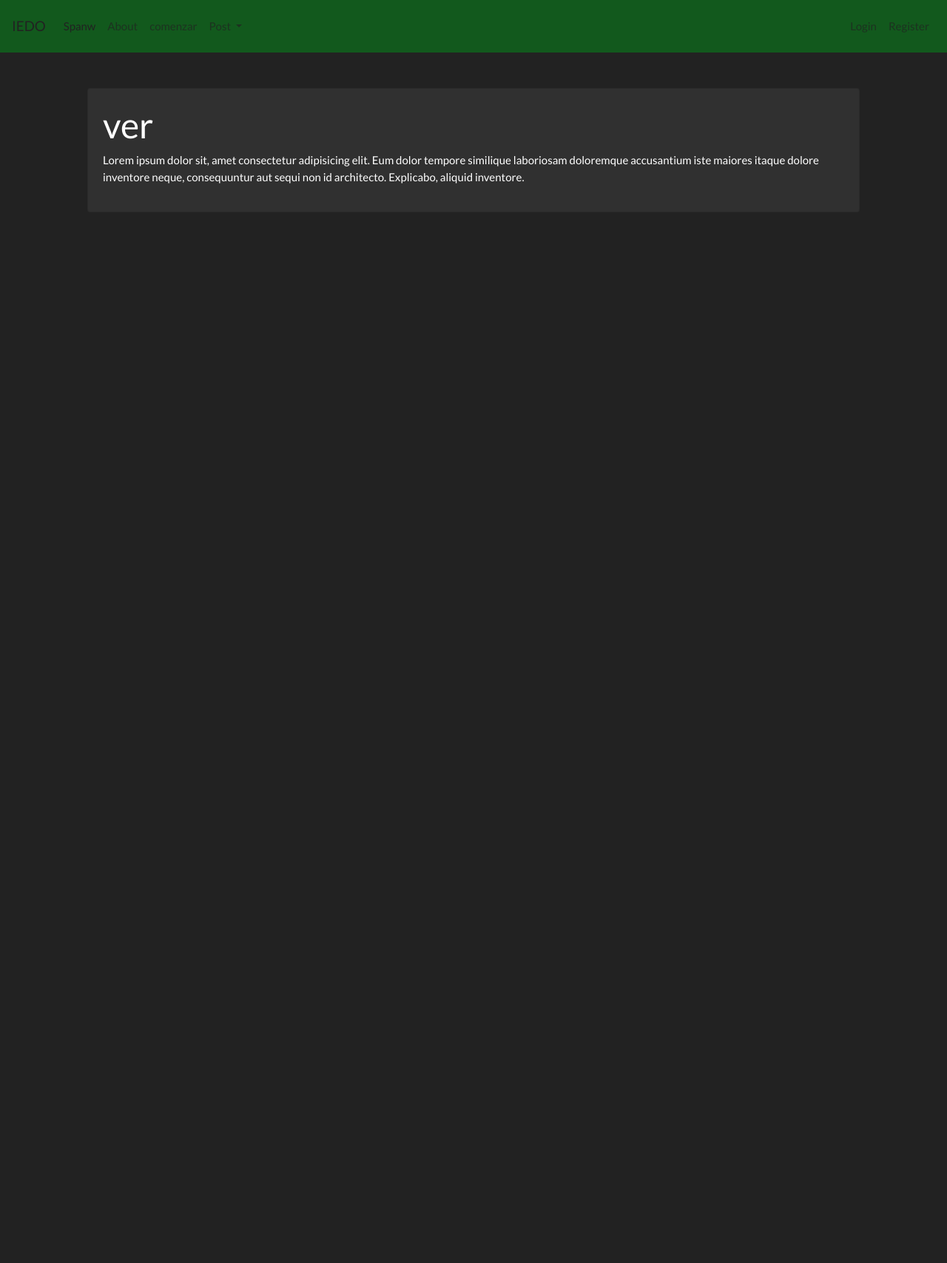
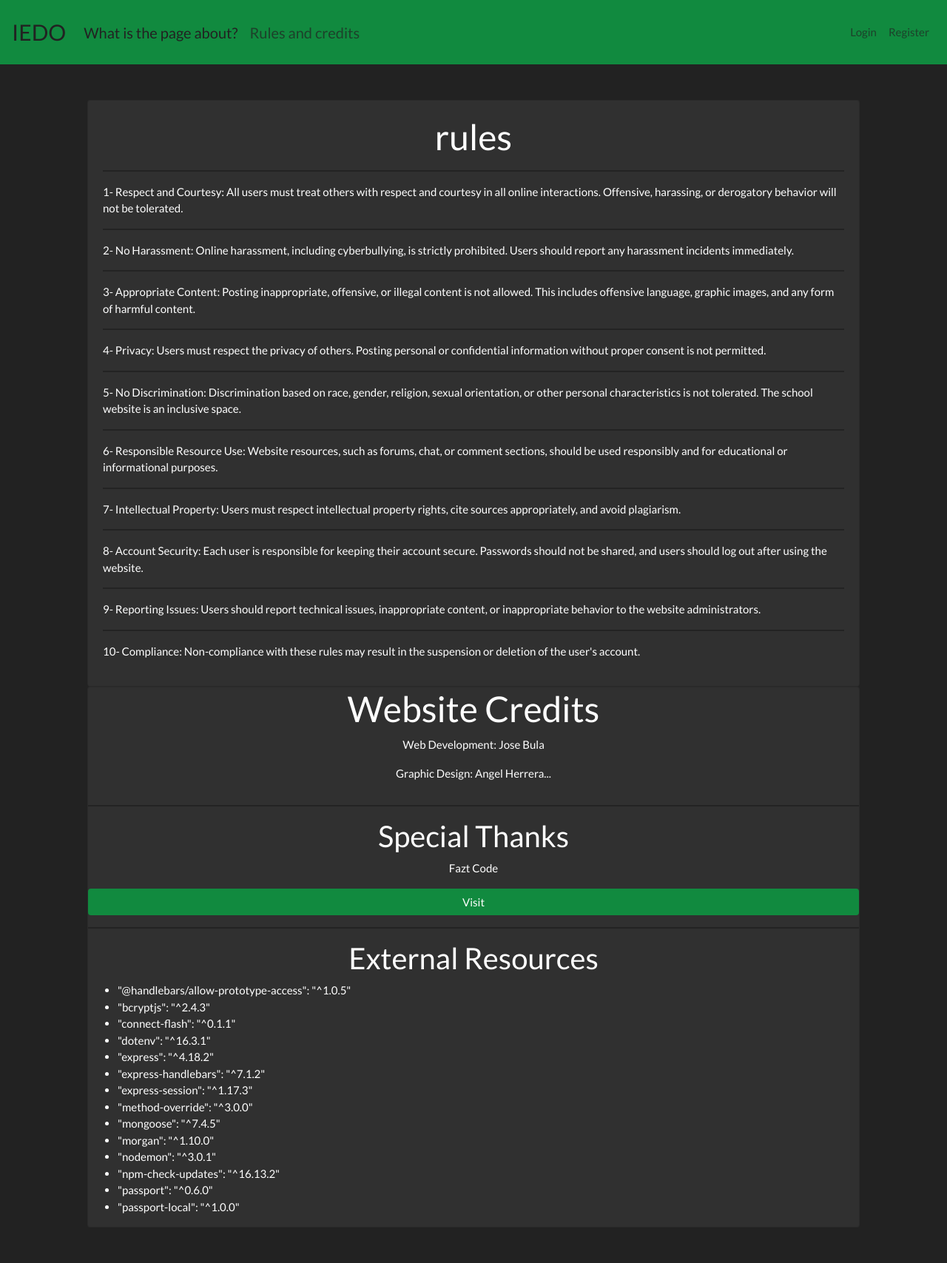
Before and after one commit to canoing/newPro, a Node server app: page /publicar in a window 1280 px wide. Shown: the whole page at 74% size. Before the commit the page ends 286 px from the top, so only its background shows below. Run offline with Node 20, Linux system fonts and the light colour scheme; some libraries are stand-ins or nearby versions.

Commit message:
el fin del inicion

```diff
--- a/scp/controllers/nodes.control.js
+++ b/scp/controllers/nodes.control.js
@@ -11,7 +11,7 @@ notesctrl.crearnota = async (req, res) => {
  const nuevanota =  new note({title , description})
   await nuevanota.save()
   req.flash("published" , "post published")
-
+console.log(req.user)
 
 
 
@@ -20,7 +20,7 @@ notesctrl.crearnota = async (req, res) => {
 
 }
 notesctrl.remdennotas = async   (req , res)=> {
-    const notes = await note.find().lean()
+    const notes = await note.find().sort({ createdAt: "desc" }).lean()
     res.render("notas/todas-notas.hbs",{ notes})
 }
 notesctrl.edit = (req, res) => {
--- a/scp/public/css/nain.css
+++ b/scp/public/css/nain.css
@@ -2,5 +2,22 @@
 /* Cambiar el color del texto en la barra de navegación a blanco */
 
 .navbar {
-    background-color: #12591d !important;
+    background-color: #118a3f !important;
+
 }
+.custom-alert {
+    background-color: #12591d ; /* Color verde oscuro (código hexadecimal) */
+    color: #ffffff; /* Color del texto (blanco en este caso) */
+    /* Otros estilos personalizados si los necesitas */
+  }
+  .complementary-alert {
+    background-color: rgb(207, 81, 50); /* Color complementario del verde #12591d */
+    color: #ffffff; /* Color del texto (blanco en este caso) */
+    /* Otros estilos personalizados si los necesitas */
+  }
+  /* Todos los botones tendrán fondo verde */
+  /* styles.css */
+.green-button {
+  background-color: #118a3f ;
+  color: white;
+}
--- a/scp/serve.js
+++ b/scp/serve.js
@@ -6,8 +6,11 @@ const override = require("method-override")
 const flash = require("connect-flash")
 const session = require("express-session")
 
+const passport = require('passport');
+
 // iniciar
 const app = express()
+require("./config/passport")
 // configuracion
 app.set("port",process.env.PORT || 4000)
 app.set("views", path.join(__dirname, "views"));
@@ -32,11 +35,16 @@ app.use(session({
     resave: true,
     saveUninitialized: true
 }))
+app.use(passport.initialize())
+app.use(passport.session())
 app.use(flash())
 
 // variables global
 app.use((req, res, next)=> {
   res.locals.published  =  req.flash("published")
+  res.locals.error =  req.flash("error")
+  res.locals.error_2 =  req.flash("error_2")
+  res.locals.user =  req.user || null
     next()
 })
 
--- a/scp/views/layouts/main.hbs
+++ b/scp/views/layouts/main.hbs
@@ -3,7 +3,7 @@
 <head>
     <meta charset="UTF-8">
     <meta name="viewport" content="width=device-width, initial-scale=1.0">
-    <title>IEDO</title>
+    <title >IEDO</title>
     {{!-- ramdom --}}
    <link rel="stylesheet" href="https://cdn.jsdelivr.net/npm/bootswatch@4.5.2/dist/darkly/bootstrap.min.css" integrity="sha384-nNK9n28pDUDDgIiIqZ/MiyO3F4/9vsMtReZK39klb/MtkZI3/LtjSjlmyVPS3KdN" crossorigin="anonymous">
   {{!-- fuente  --}}
@@ -17,6 +17,7 @@
   {{>navega}}
  <main  class="container p-5">
   {{>mensaje}}
+  {{>errors}}
    {{{body}}}
  </main>
    <script src="https://cdn.jsdelivr.net/npm/bootstrap@5.3.2/dist/js/bootstrap.bundle.min.js" integrity="sha384-C6RzsynM9kWDrMNeT87bh95OGNyZPhcTNXj1NW7RuBCsyN/o0jlpcV8Qyq46cDfL" crossorigin="anonymous"></script>
--- /dev/null
+++ b/scp/views/partials/errors.hbs
@@ -0,0 +1,9 @@
+{{#each errors}}
+<div class="alert complementary-alert alert-dismissible fade show" role="alert">
+  {{Text}}
+  <button type="button" class="close" data-dismiss="alert" aria-label="Close">
+    <span aria-hidden="true">&times;</span>
+  </button>
+</div>
+
+{{/each}}
--- a/scp/views/partials/mensaje.hbs
+++ b/scp/views/partials/mensaje.hbs
@@ -1,8 +1,16 @@
 {{#if published }}
-<div class="alert alert-success alert-dismissible fade show" role="alert">
+<div class="alert custom-alert alert-dismissible fade show" role="alert">
   {{published }}
   <button type="button" class="close" data-dismiss="alert" aria-label="Close">
     <span aria-hidden="true">&times;</span>
   </button>
 </div>
 {{/if}}
+{{#if error }}
+<div class="complementary-alert alert alert-dismissible fade show" role="alert">
+  {{error}}
+  <button type="button" class="close" data-dismiss="alert" aria-label="Close">
+    <span aria-hidden="true">&times;</span>
+  </button>
+</div>
+{{/if}}
--- a/scp/views/partials/navega.hbs
+++ b/scp/views/partials/navega.hbs
@@ -1,35 +1,34 @@
-<!DOCTYPE html>
-<html>
-<head>
-    <title>IEDO</title>
-    <!-- Agrega enlaces a los archivos de estilo de Bootstrap y CSS personalizado según sea necesario -->
-</head>
+
 <body>
-    <nav class="navbar navbar-expand-lg navbar-light bg-light">
-        <a class="navbar-brand" href="#">IEDO</a>
+    <nav class=" navbar navbar-expand-lg navbar-light bg-light">
+        <a class=" navbar-brand " href="#"  style="font-size: 30px;">IEDO</a>
         <button class="navbar-toggler" type="button" data-toggle="collapse" data-target="#navbarNavDropdown" aria-controls="navbarNavDropdown" aria-expanded="false" aria-label="Toggle navigation">
             <span class="navbar-toggler-icon"></span>
         </button>
         <div class="collapse navbar-collapse" id="navbarNavDropdown">
             <ul class="navbar-nav">
                 <li class="nav-item active">
-                    <a class="nav-link" href="/">Spanw <span class="sr-only">(current)</span></a>
+                    <a class="nav-link" href="/"  style="font-size: 20px;">What is the page about?<span class="sr-only">(current)</span></a>
                 </li>
                 <li class="nav-item">
-                    <a class="nav-link" href="/publicar">About</a>
+                    <a class="nav-link" href="/publicar"  style="font-size: 20px;">Rules and credits</a>
                 </li>
                 <li class="nav-item">
-                    <a class="nav-link" href="/comezar">comenzar</a>
+
                 </li>
+                {{#if user }}
                 <li class="nav-item dropdown">
-                    <a class="nav-link dropdown-toggle" href="/cuenta" id="navbarDropdownMenuLink" role="button" data-toggle="dropdown" aria-haspopup="true" aria-expanded="false">
+                    <a class="nav-link dropdown-toggle" href="/cuenta" id="navbarDropdownMenuLink" role="button" data-toggle="dropdown" aria-haspopup="true" aria-expanded="false"  style="font-size: 20px;">
                       Post
                     </a>
                     <div class="dropdown-menu" aria-labelledby="navbarDropdownMenuLink">
                         <a class="dropdown-item" href="/notes/add">Add Post</a>
                         <a class="dropdown-item" href="/notes">All Post</a>
+                            <hr style="border-width: 2px; background-color: white;">
+                         <a class="dropdown-item" href="/user/logout">logout</a>
                     </div>
                 </li>
+               {{else}}
             </ul>
         </div>
         <ul class="navbar-nav ml-auto"> <!-- Alinea los enlaces "Login" y "Register" a la derecha -->
@@ -38,10 +37,10 @@
             </li>
             <li class="nav-item">
                 <a class="nav-link" href="/user/signup ">Register</a>
+                 {{/if}}
             </li>
         </ul>
     </nav>
 
     <!-- Contenido principal de la página aquí -->
 </body>
-</html>
--- a/scp/views/publicar.hbs
+++ b/scp/views/publicar.hbs
@@ -1,6 +1,60 @@
 <section class="card">
-    <div class="card-body">
-        <h1>ver</h1>
-        <p>Lorem ipsum dolor sit, amet consectetur adipisicing elit. Eum dolor tempore similique laboriosam doloremque accusantium iste maiores itaque dolore inventore neque, consequuntur aut sequi non id architecto. Explicabo, aliquid inventore.</p>
+    <div class="card-body" >
+        <h1 class="text-center">rules</h1>
+                  <hr style="border-width: 2px; background-color: rgb(39, 39, 39);">
+        <p>1- Respect and Courtesy: All users must treat others with respect and courtesy in all online interactions. Offensive, harassing, or derogatory behavior will not be tolerated.</p>
+          <hr style="border-width: 2px; background-color: rgb(39, 39, 39);">
+        <p>2- No Harassment: Online harassment, including cyberbullying, is strictly prohibited. Users should report any harassment incidents immediately.</p>
+                  <hr style="border-width: 2px; background-color: rgb(39, 39, 39);">
+        <p>3- Appropriate Content: Posting inappropriate, offensive, or illegal content is not allowed. This includes offensive language, graphic images, and any form of harmful content.</p>
+                  <hr style="border-width: 2px; background-color: rgb(39, 39, 39);">
+        <p>4- Privacy: Users must respect the privacy of others. Posting personal or confidential information without proper consent is not permitted.</p>
+                  <hr style="border-width: 2px; background-color: rgb(39, 39, 39);">
+        <p>5- No Discrimination: Discrimination based on race, gender, religion, sexual orientation, or other personal characteristics is not tolerated. The school website is an inclusive space.</p>
+                  <hr style="border-width: 2px; background-color: rgb(39, 39, 39);">
+        <p>6- Responsible Resource Use: Website resources, such as forums, chat, or comment sections, should be used responsibly and for educational or informational purposes.</p>
+                  <hr style="border-width: 2px; background-color: rgb(39, 39, 39);">
+        <p>7- Intellectual Property: Users must respect intellectual property rights, cite sources appropriately, and avoid plagiarism.</p>
+                  <hr style="border-width: 2px; background-color: rgb(39, 39, 39);">
+        <p>8- Account Security: Each user is responsible for keeping their account secure. Passwords should not be shared, and users should log out after using the website.</p>
+                  <hr style="border-width: 2px; background-color: rgb(39, 39, 39);">
+        <p>9- Reporting Issues: Users should report technical issues, inappropriate content, or inappropriate behavior to the website administrators.</p>
+                  <hr style="border-width: 2px; background-color: rgb(39, 39, 39);">
+        <p>10- Compliance: Non-compliance with these rules may result in the suspension or deletion of the user's account.</p>
+
+
+
     </div>
 </section>
+
+    <section class="card">
+  <h1 class="text-center">Website Credits</h1>
+        <p class="text-center"> Web Development: Jose Bula</p>
+  <p class="text-center">Graphic Design: Angel Herrera...</p>
+      <hr style="border-width: 2px; background-color: rgb(39, 39, 39);">
+
+  <h2 class="text-center">Special Thanks</h2>
+  <p class="text-center">Fazt Code</p>
+  <a href="https://youtube.com/@FaztCode" target="_blank">
+    <button  class="btn green-button btn-block" >Visit</button>
+  </a>
+    <hr style="border-width: 2px; background-color: rgb(39, 39, 39);">
+  <h2 class="text-center">External Resources</h2>
+  <ul>
+    <li>"@handlebars/allow-prototype-access": "^1.0.5"</li>
+    <li>"bcryptjs": "^2.4.3"</li>
+    <li>"connect-flash": "^0.1.1"</li>
+    <li>"dotenv": "^16.3.1"</li>
+    <li>"express": "^4.18.2"</li>
+    <li>"express-handlebars": "^7.1.2"</li>
+    <li>"express-session": "^1.17.3"</li>
+    <li>"method-override": "^3.0.0"</li>
+    <li>"mongoose": "^7.4.5"</li>
+    <li>"morgan": "^1.10.0"</li>
+    <li>"nodemon": "^3.0.1"</li>
+    <li>"npm-check-updates": "^16.13.2"</li>
+    <li>"passport": "^0.6.0"</li>
+    <li>"passport-local": "^1.0.0"</li>
+  </ul>
+
+ </section>
```
Also changed, not shown: scp/config/passport.js (added, +39 -0 lines), scp/controllers/user.contro.js (+42 -7 lines), scp/helpers/auth.js (added, +11 -0 lines), scp/models/nota.js (+9 -0 lines), scp/models/use.js (+6 -5 lines), scp/routes/notes.rounte.js (+7 -7 lines), scp/views/index.hbs (+6 -4 lines), scp/views/notas/nota-nueva.hbs (+4 -3 lines), scp/views/notas/todas-notas.hbs (+7 -5 lines), scp/views/user/signin.hbs (+8 -7 lines), scp/views/user/signup.hbs (+10 -6 lines).
